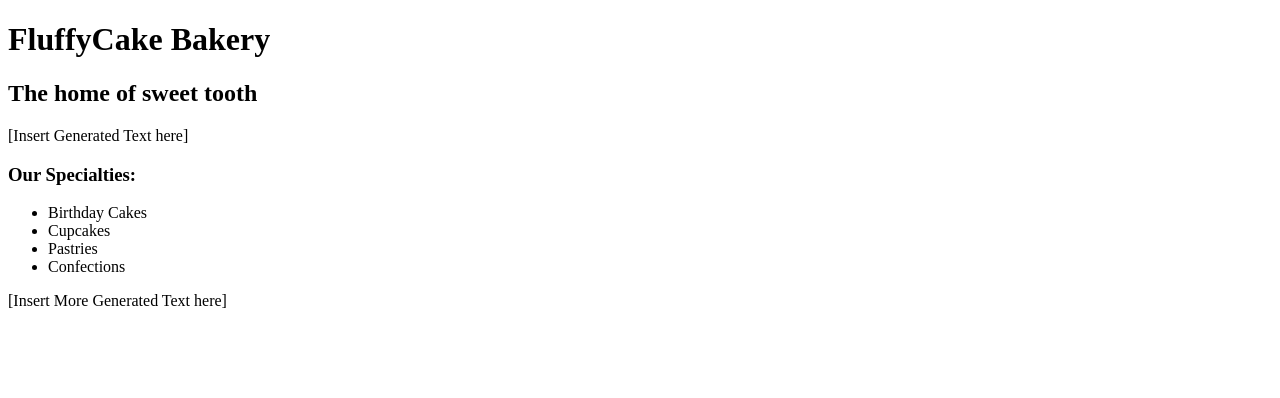
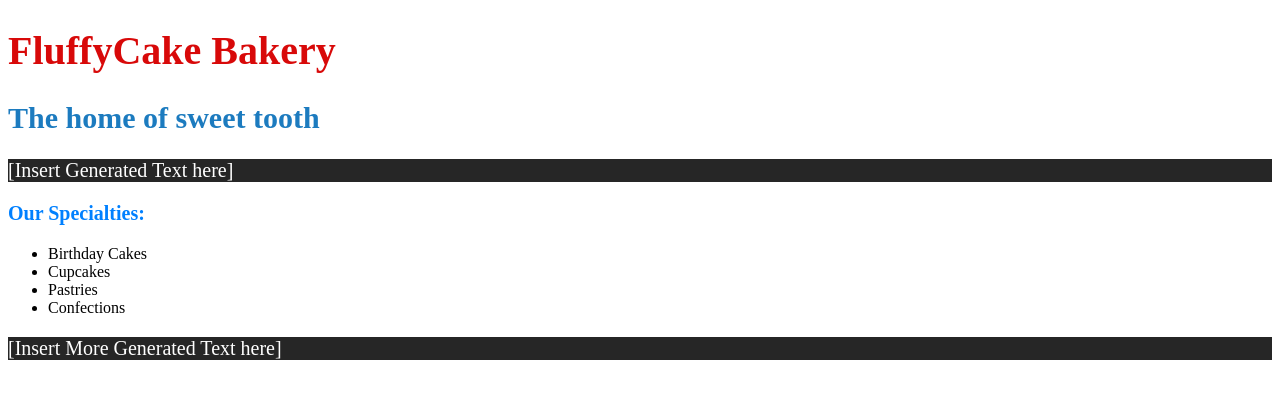
Before and after one commit to codeitR/school, a plain HTML site: page index.html in a window 1280 px wide. Drawn offline with Linux system fonts and the light colour scheme.

Commit message:
adding deleting part of learning process

```diff
--- a/index.html
+++ b/index.html
@@ -4,6 +4,7 @@
 
 <head>
    <title>FluffyCake</title>
+   <link href="styles.css" rel="stylesheet">
 </head>
 
 
--- a/style.css
+++ b/styles.css
@@ -1,16 +1,16 @@
 h1 {
     font-size: 40px;
-    color: pink;
+    color: rgb(216, 9, 9);
   }
 
   h2 {
     font-size: 30px;
-    color: green;
+    color: rgb(28, 123, 191);
   }
 
   h3 {
     font-size: 20px;
-    color: yellow;
+    color: rgb(0, 128, 255);
   }
 
   .lorem-text {
```
